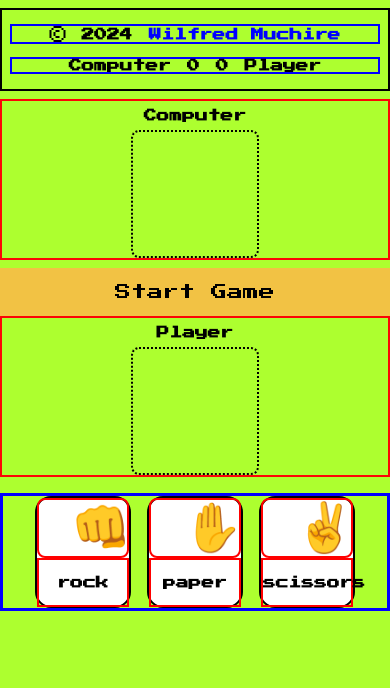
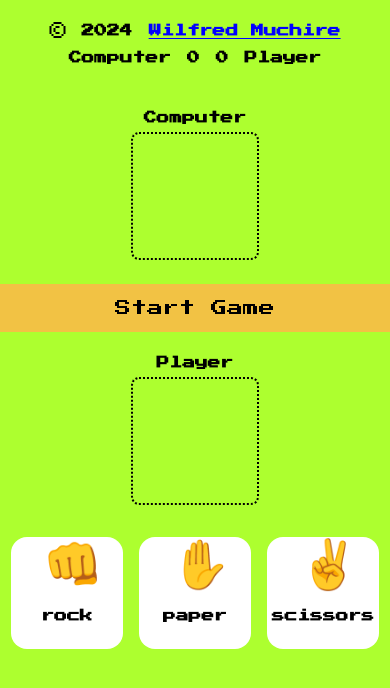
Before and after one commit to JulieWilly/Rock_paper_scissors, a plain HTML site: page index.html in a window 390 px wide. Drawn offline with Linux system fonts and the light colour scheme.

Commit message:
Adding important files in the repository

```diff
--- a/style.css
+++ b/style.css
@@ -27,10 +27,10 @@ body {
   flex-direction: row;
   justify-content: space-between;
   align-items: center;
-  border:  2px solid black;
 }
 .blue {
   color: blue;
+  text-decoration: underline;
 }
 .header_items .left, .right{
   display: flex;
@@ -51,7 +51,7 @@ h1{
   justify-content: center;
   align-items: center;
   text-align: center;
-  border:  2px solid rgb(252, 5, 5);
+  margin: 1rem 0;
 }
 .computer .title h1{
   padding: .5rem;
@@ -73,7 +73,6 @@ h1{
   justify-content: center;
   align-items: center;
   gap: 2rem;
-  border:  3px solid rgb(0, 0, 255);
 }
 
  button{
@@ -83,15 +82,11 @@ h1{
   width: 100%;
   cursor: pointer;
   background: transparent;
-  border: 2px solid red;
 }
-.text{
-  border: 2px solid red;
-}
+
 .game_items .img {
   background-color: white;
   border-radius: 1rem;
-  border:  2px solid black;
   width: 7rem;
   height: 7rem;
 }
@@ -131,7 +126,6 @@ h1{
     align-items: center;
     justify-content: center;
     text-align: center;
-    border: 2px solid blue;
     width: 100%;
   }
   .game_items .img h1 {
@@ -158,7 +152,6 @@ h1{
     align-items: center;
     justify-content: center;
     text-align: center;
-    border: 2px solid blue;
     width: 100%;
   }
    .game_items .img button {
@@ -186,7 +179,6 @@ h1{
     align-items: center;
     justify-content: center;
     text-align: center;
-    border: 2px solid blue;
     width: 100%;
   }
    .game_items .img button {
@@ -213,34 +205,19 @@ h1{
   }
 }
 
-@media screen and (min-width:1051px) {
-  .parent{
-    height: 100vh;
-    margin: 0 25%;
-  }
-}
 
 @media screen and (max-width:400px) {
 
   .game_items{
-    display: flex;
-    flex-direction: row;
-    width: auto;
    gap: 1rem;
+  }
 
+
+  .game_items {
+    margin-top :1rem;
   }
-  .parent {
-    padding: 0;
-    margin: 0;
-  }
-  .game_items .img{
-    width: 6rem;
-  }
-  .game_items .img h1 {
-    padding: 1rem 0;
-  }
-  .game_items .img button{
-    font-size: 3rem;
+  .game_items .img {
+    max-width: 30%;
   }
   h1 {
     font-size: .8rem;
```
